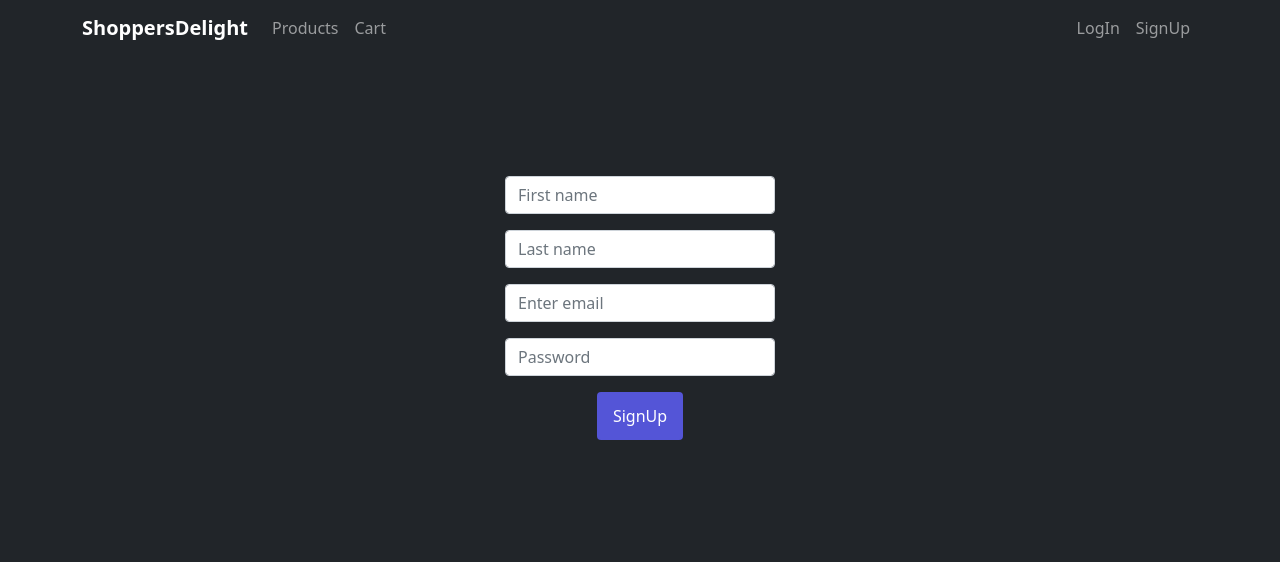
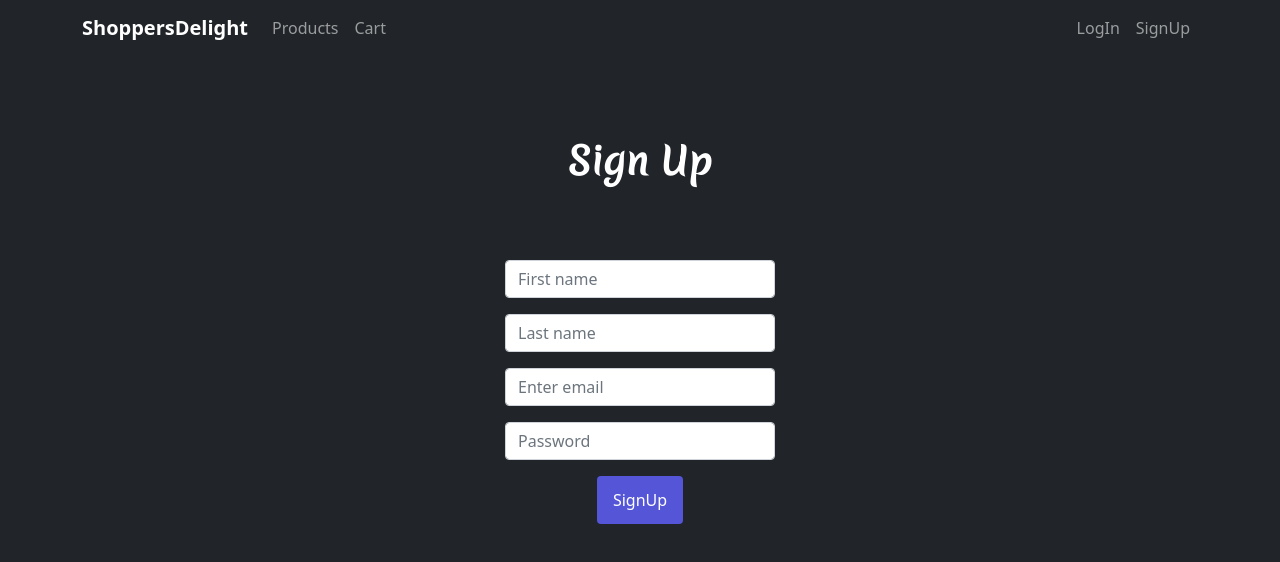
Before and after one commit to aarushi353/Shoppers-Delight, a React (Create React App) app: page /Signup in a window 1280 px wide. Shown: the top 562 px of the page. Built offline with nearby package versions, Linux system fonts and the light colour scheme.

Commit message:
Edited login and signup component

```diff
--- a/src/components/LoginForm.js
+++ b/src/components/LoginForm.js
@@ -4,7 +4,10 @@ import { Form } from "react-bootstrap";
 function LoginForm() {
   return (
     <center><div className="Login">
-      <Form style={{marginTop:120}}>
+      <p className="para" style={{marginBottom: 20,marginTop: 40}}>
+        <strong> Log In</strong>
+      </p>
+        <Form style={{ marginTop: 20 }} className="Loginform">
         <Form.Group  controlId="formBasicEmail">
           <Form.Label>Email address</Form.Label>
           <Form.Control type="email" placeholder="Enter email" style={{width:270}} />
@@ -14,7 +17,7 @@ function LoginForm() {
           <Form.Label>Password</Form.Label>
           <Form.Control type="password" placeholder="Password" style={{width:270}} />
         </Form.Group>
-        <Button type="submit" text="Login" />
+        <Button type="submit" text="Login"  />
 
       </Form>
     </div></center>
--- a/src/components/SignUp.js
+++ b/src/components/SignUp.js
@@ -5,8 +5,12 @@ import "./SignUp.css";
 function SignUp() {
   return (
     <center>
+
       <div className="Signup">
-        <Form style={{ marginTop: 120 }}>
+      <p className="para" style={{marginBottom: 20,marginTop: 40}}>
+        <strong> Sign Up</strong>
+      </p>
+        <Form style={{ marginTop: 70 }}>
           <Form.Control
             className="mb-3"
             placeholder="First name"
```
